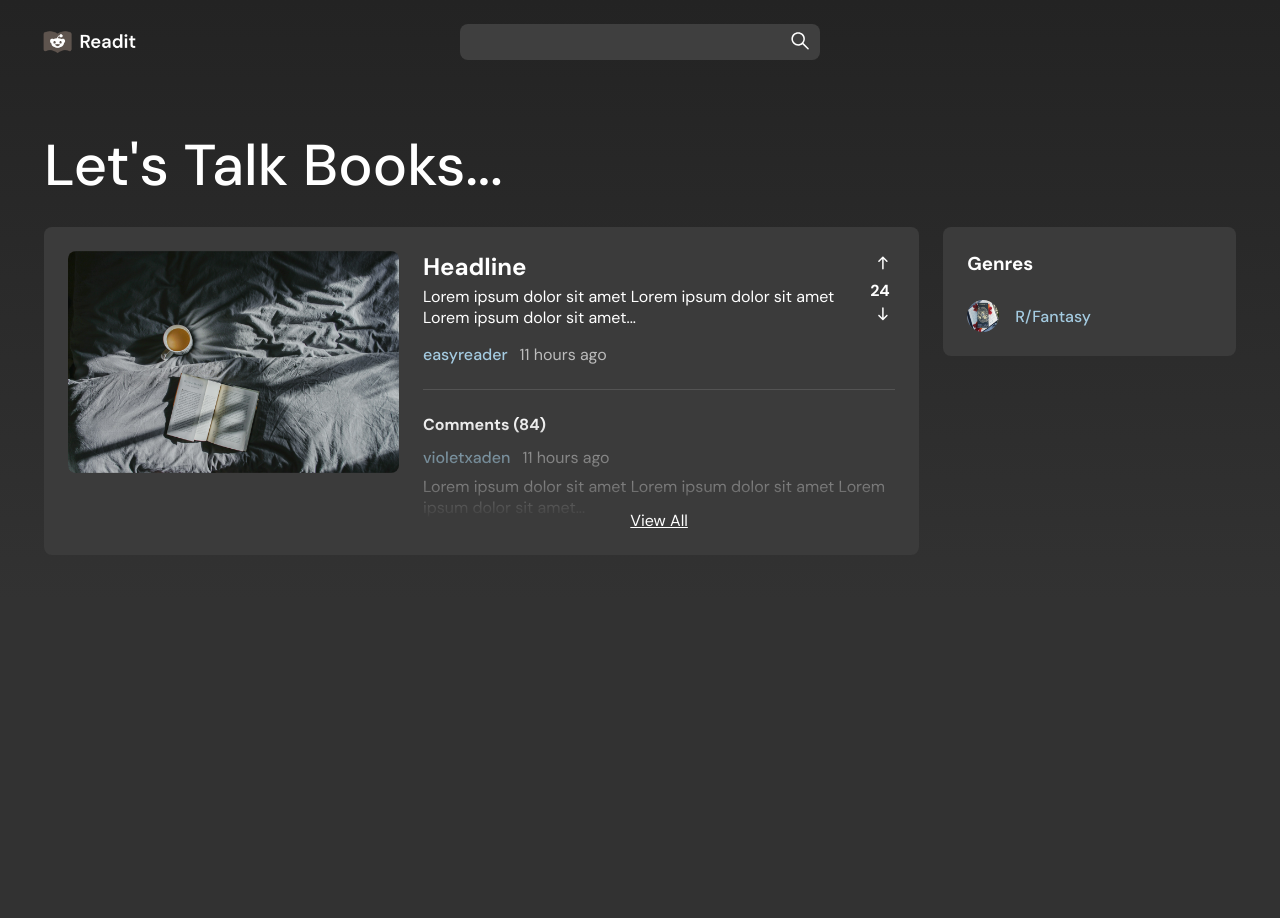
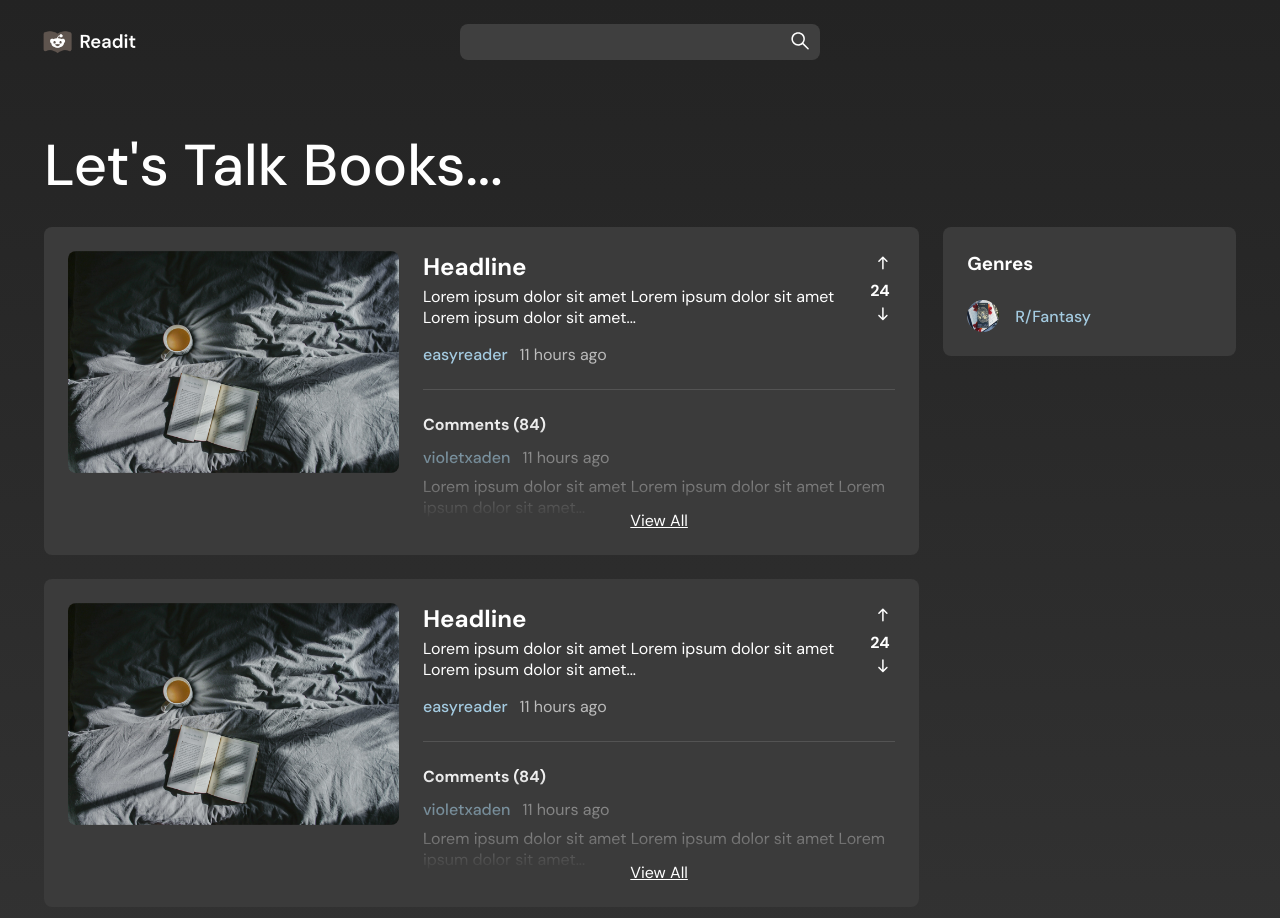
Before and after one commit to designerchloe/readit, a React (Create React App) app: page / in a window 1280 px wide. Shown: the top 918 px of the page. Before the commit the page ends 800 px from the top, so only its background shows below. Built offline with nearby package versions, Linux system fonts and the light colour scheme.

Commit message:
Add static state & reducer for Posts

```diff
--- a/src/App.css
+++ b/src/App.css
@@ -57,6 +57,7 @@ body {
   display: flex;
   flex-direction: column;
   width: 75%;
+  gap: 24px;
 }
 
 .post-container {
--- a/src/App.js
+++ b/src/App.js
@@ -8,6 +8,7 @@ import Searchbar from './components/searchbar';
 import Logo from './assets/logo.png';
 
 function App() {
+
   return (
     <div className="page-container">
       <nav>
--- a/src/app/store.js
+++ b/src/app/store.js
@@ -1,8 +1,10 @@
 import { configureStore } from '@reduxjs/toolkit';
 import counterReducer from '../features/counter/counterSlice';
+import postsReducer from '../features/post/postsSlice';
 
 export const store = configureStore({
   reducer: {
     counter: counterReducer,
+    posts: postsReducer,
   },
 });
--- a/src/features/post/posts.js
+++ b/src/features/post/posts.js
@@ -1,9 +1,19 @@
+import React from 'react';
+import { useSelector } from 'react-redux';
 import Post from './post';
+import {selectPosts} from './postsSlice';
 
 function Posts() {
+
+    const posts = useSelector(selectPosts);
+
     return (
         <div className="posts-container">
-            <Post />
+            {
+                posts.map(post => {
+                    return <Post />
+                })
+            }
         </div>
     )
 };
--- a/src/features/post/postsSlice.js
+++ b/src/features/post/postsSlice.js
@@ -0,0 +1,50 @@
+import {createSlice, createAsyncThunk} from '@reduxjs/toolkit';
+
+// const fetchPost = createAsyncThunk(
+//     'posts/fetchPost',
+//     async (postId) => {
+//       const users = await fetch(`api/users${userId}`)
+//       const data = await users.json()
+//       return data
+//     }
+//   );
+
+const postData = {
+    children: [
+        {
+            kind: 't1',
+            name: 'Book comment here',
+            data: {
+                imgUrl: 'https://plus.unsplash.com/premium_photo-1677567996070-68fa4181775a?q=80&w=2972&auto=format&fit=crop&ixlib=rb-4.0.3&ixid=M3wxMjA3fDB8MHxwaG90by1wYWdlfHx8fGVufDB8fHx8fA%3D%3D',
+                username: 'easyreader',
+                postTime: '11 hours ago'
+            }
+        },
+        {
+            kind: 't1',
+            name: 'Book comment here',
+            data: {
+                imgUrl: 'https://plus.unsplash.com/premium_photo-1677567996070-68fa4181775a?q=80&w=2972&auto=format&fit=crop&ixlib=rb-4.0.3&ixid=M3wxMjA3fDB8MHxwaG90by1wYWdlfHx8fGVufDB8fHx8fA%3D%3D',
+                username: 'easyreader',
+                postTime: '11 hours ago'
+            }
+        }
+    ]
+};
+
+const postsSlice = createSlice({
+    name: 'posts',
+    initialState: {
+        postCount: 0,
+        posts: postData.children,
+    },
+    reducers: {
+        log: (state, action) => {
+            console.log(action.payload);
+        }
+    }
+});
+
+// export const { fetchPosts } = postsSlice.actions;
+export default postsSlice.reducer;
+export const selectPosts = (state) => state.posts.posts;
```
